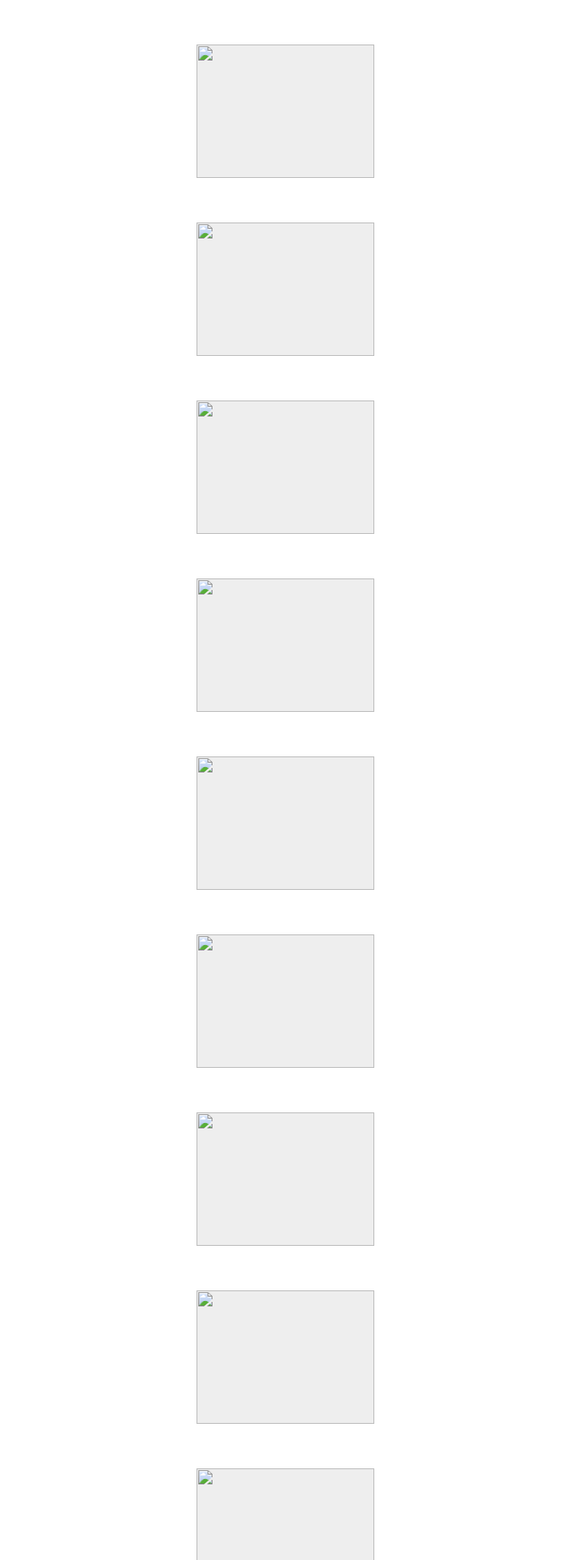
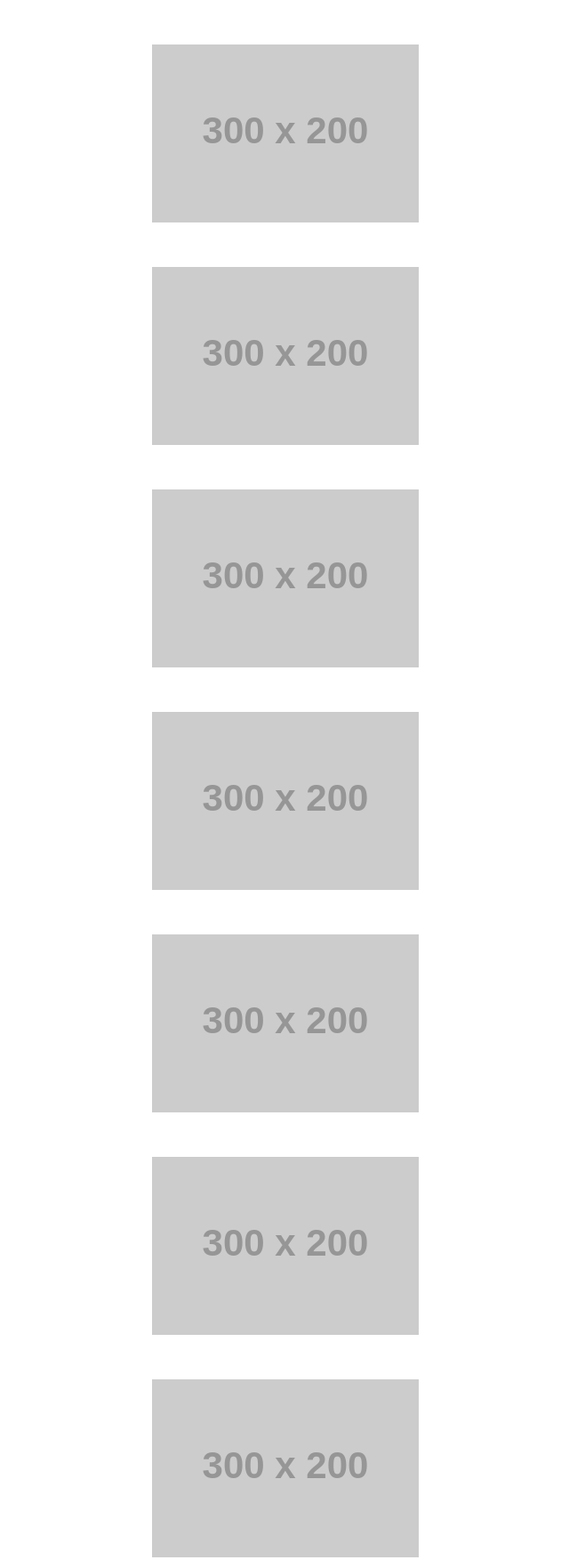
Before and after one commit to acciojob/lazy-loading-images-ShivamP-97, a website: page main.html in a window 1280 px wide. Shown: the top 1753 px of the page at 89% size, without its empty margins (319-959 px from the left). Drawn offline with Linux system fonts and the light colour scheme; placeholder pictures from the web are drawn by us.

Commit message:
created a submission

```diff
--- a/main.html
+++ b/main.html
@@ -7,27 +7,27 @@
 </head>
 
 <body>
-	<img class="lazy" data-src="img1.jpg" alt="">
-	<img class="lazy" data-src="img2.jpg" alt="">
-    <img class="lazy" data-src="img3.jpg" alt="">
-    <img class="lazy" data-src="img4.jpg" alt="">
-    <img class="lazy" data-src="img5.jpg" alt="">
-    <img class="lazy" data-src="img6.jpg" alt="">
-    <img class="lazy" data-src="img7.jpg" alt="">
-    <img class="lazy" data-src="img8.jpg" alt="">
-    <img class="lazy" data-src="img9.jpg" alt="">
-    <img class="lazy" data-src="img10.jpg" alt="">
-    <img class="lazy" data-src="img11.jpg" alt="">
-    <img class="lazy" data-src="img12.jpg" alt="">
-    <img class="lazy" data-src="img13.jpg" alt="">
-    <img class="lazy" data-src="img14.jpg" alt="">
-    <img class="lazy" data-src="img15.jpg" alt="">
-    <img class="lazy" data-src="img16.jpg" alt="">
-    <img class="lazy" data-src="img17.jpg" alt="">
-    <img class="lazy" data-src="img18.jpg" alt="">
-    <img class="lazy" data-src="img19.jpg" alt="">
-    <img class="lazy" data-src="img20.jpg" alt="">
-    <img class="lazy" data-src="img21.jpg" alt="">
+	<img class="lazy" data-src="https://via.placeholder.com/300x200?text=1" src="https://via.placeholder.com/10" alt="">
+    <img class="lazy" data-src="https://via.placeholder.com/300x200?text=2" src="https://via.placeholder.com/10" alt="">
+    <img class="lazy" data-src="https://via.placeholder.com/300x200?text=3" src="https://via.placeholder.com/10" alt="">
+    <img class="lazy" data-src="https://via.placeholder.com/300x200?text=4" src="https://via.placeholder.com/10" alt="">
+    <img class="lazy" data-src="https://via.placeholder.com/300x200?text=5" src="https://via.placeholder.com/10" alt="">
+    <img class="lazy" data-src="https://via.placeholder.com/300x200?text=6" src="https://via.placeholder.com/10" alt="">
+    <img class="lazy" data-src="https://via.placeholder.com/300x200?text=7" src="https://via.placeholder.com/10" alt="">
+    <img class="lazy" data-src="https://via.placeholder.com/300x200?text=8" src="https://via.placeholder.com/10" alt="">
+    <img class="lazy" data-src="https://via.placeholder.com/300x200?text=9" src="https://via.placeholder.com/10" alt="">
+    <img class="lazy" data-src="https://via.placeholder.com/300x200?text=10" src="https://via.placeholder.com/10" alt="">
+    <img class="lazy" data-src="https://via.placeholder.com/300x200?text=11" src="https://via.placeholder.com/10" alt="">
+    <img class="lazy" data-src="https://via.placeholder.com/300x200?text=12" src="https://via.placeholder.com/10" alt="">
+    <img class="lazy" data-src="https://via.placeholder.com/300x200?text=13" src="https://via.placeholder.com/10" alt="">
+    <img class="lazy" data-src="https://via.placeholder.com/300x200?text=14" src="https://via.placeholder.com/10" alt="">
+    <img class="lazy" data-src="https://via.placeholder.com/300x200?text=15" src="https://via.placeholder.com/10" alt="">
+    <img class="lazy" data-src="https://via.placeholder.com/300x200?text=16" src="https://via.placeholder.com/10" alt="">
+    <img class="lazy" data-src="https://via.placeholder.com/300x200?text=17" src="https://via.placeholder.com/10" alt="">
+    <img class="lazy" data-src="https://via.placeholder.com/300x200?text=18" src="https://via.placeholder.com/10" alt="">
+    <img class="lazy" data-src="https://via.placeholder.com/300x200?text=19" src="https://via.placeholder.com/10" alt="">
+    <img class="lazy" data-src="https://via.placeholder.com/300x200?text=20" src="https://via.placeholder.com/10" alt="">
+    <img class="lazy" data-src="https://via.placeholder.com/300x200?text=21" src="https://via.placeholder.com/10" alt="">
 
     <script type="text/javascript" src="./script.js">
 </script>
--- a/script.js
+++ b/script.js
@@ -7,8 +7,11 @@ function lazyLoadImages() {
         if (!entry.isIntersecting) return;
 
         const img = entry.target;
+
         img.src = img.dataset.src;
+
         img.onload = () => img.setAttribute("data-loaded", "true");
+
         obs.unobserve(img);
       });
     },
--- a/styles.css
+++ b/styles.css
@@ -1,12 +1,11 @@
-/*  your css code here. If applicable */
 body {
-    min-height: 3000px;
+	min-height: 4000px;
 }
 
 img.lazy {
     display: block;
     margin: 50px auto;
-    width: 200px;
-    height: 150px;
+    width: 300px;
+    height: 200px;
     background: #eee;
 }
```
